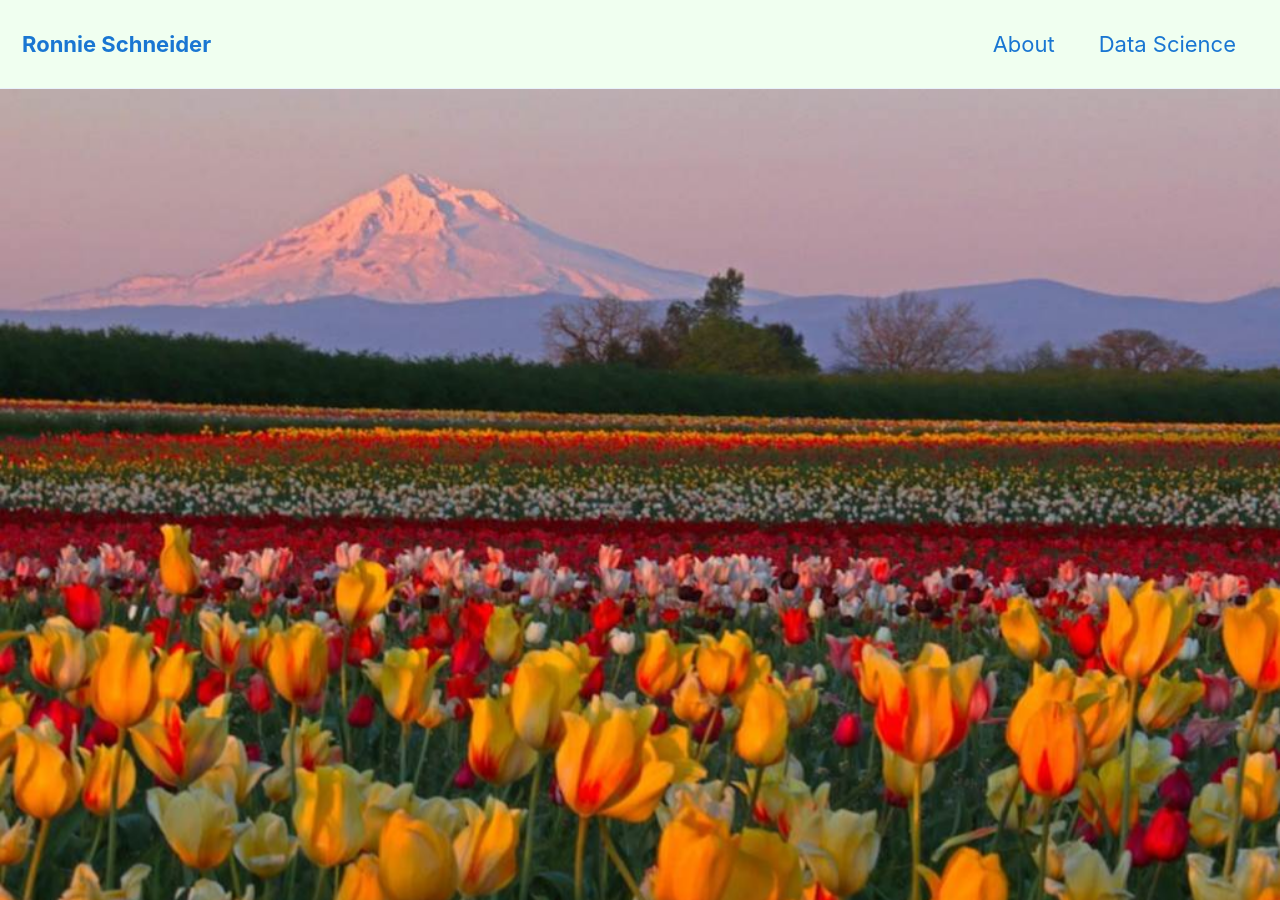
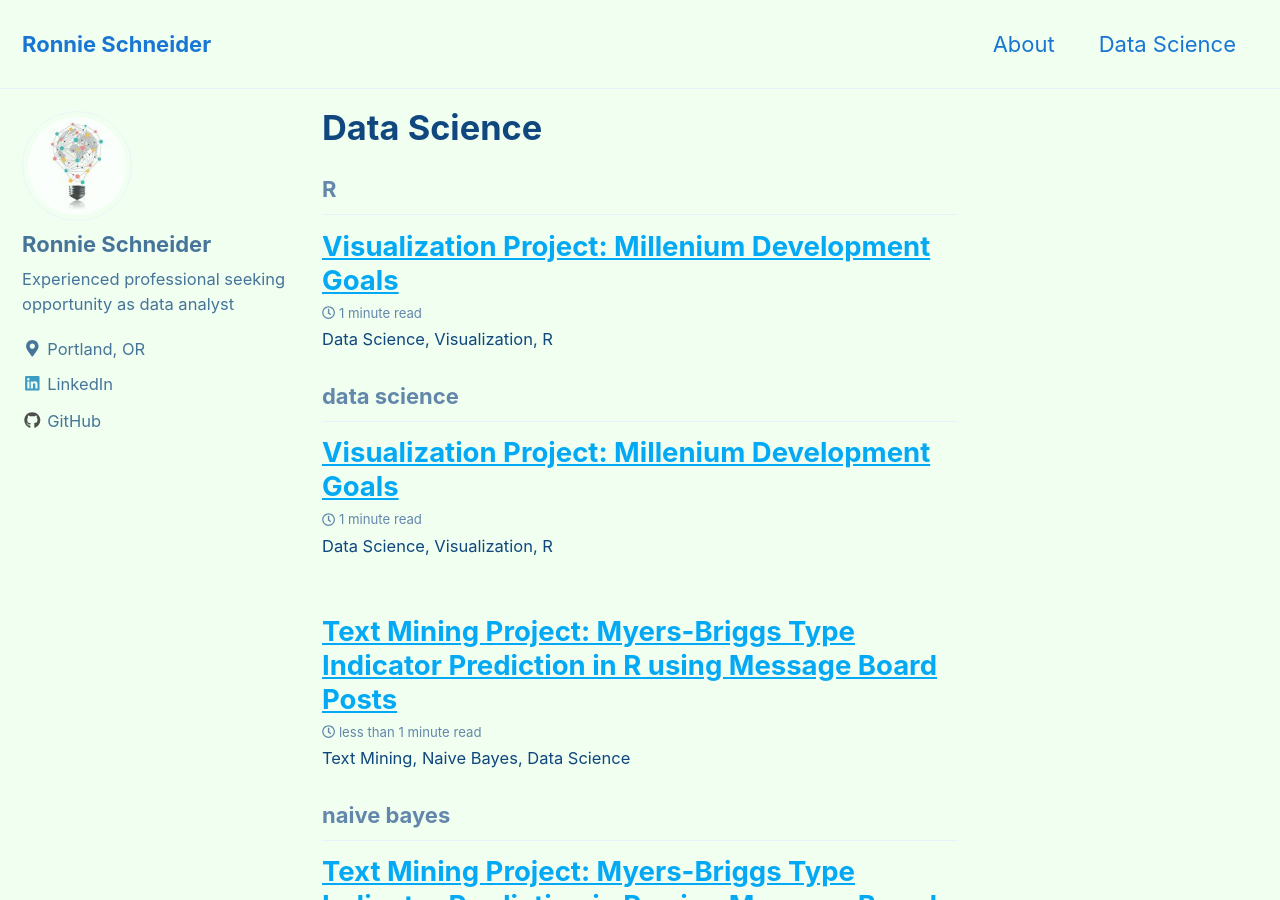
Before and after one commit to RonnieSchneider/ronnieschneider.github.io, a Jekyll site: the page built from _pages/datascience.md, in a window 1280 px wide and 900 px high. Built offline with Jekyll 4.4.1, drawn with Linux system fonts in a browser that asks for light colours; nearby versions of some CDN libraries.

Commit message:
pushing files for shiny app

```diff
--- a/_pages/datascience.md
+++ b/_pages/datascience.md
@@ -4,7 +4,7 @@ title: "Data Science"
 permalink: /data-science/
 author_profile: true
 header:
-  image: "/images/wooden-shoe-tulip-festival.jpg"
+#  image: "/images/wooden-shoe-tulip-festival.jpg"
 ---
 
 
```
